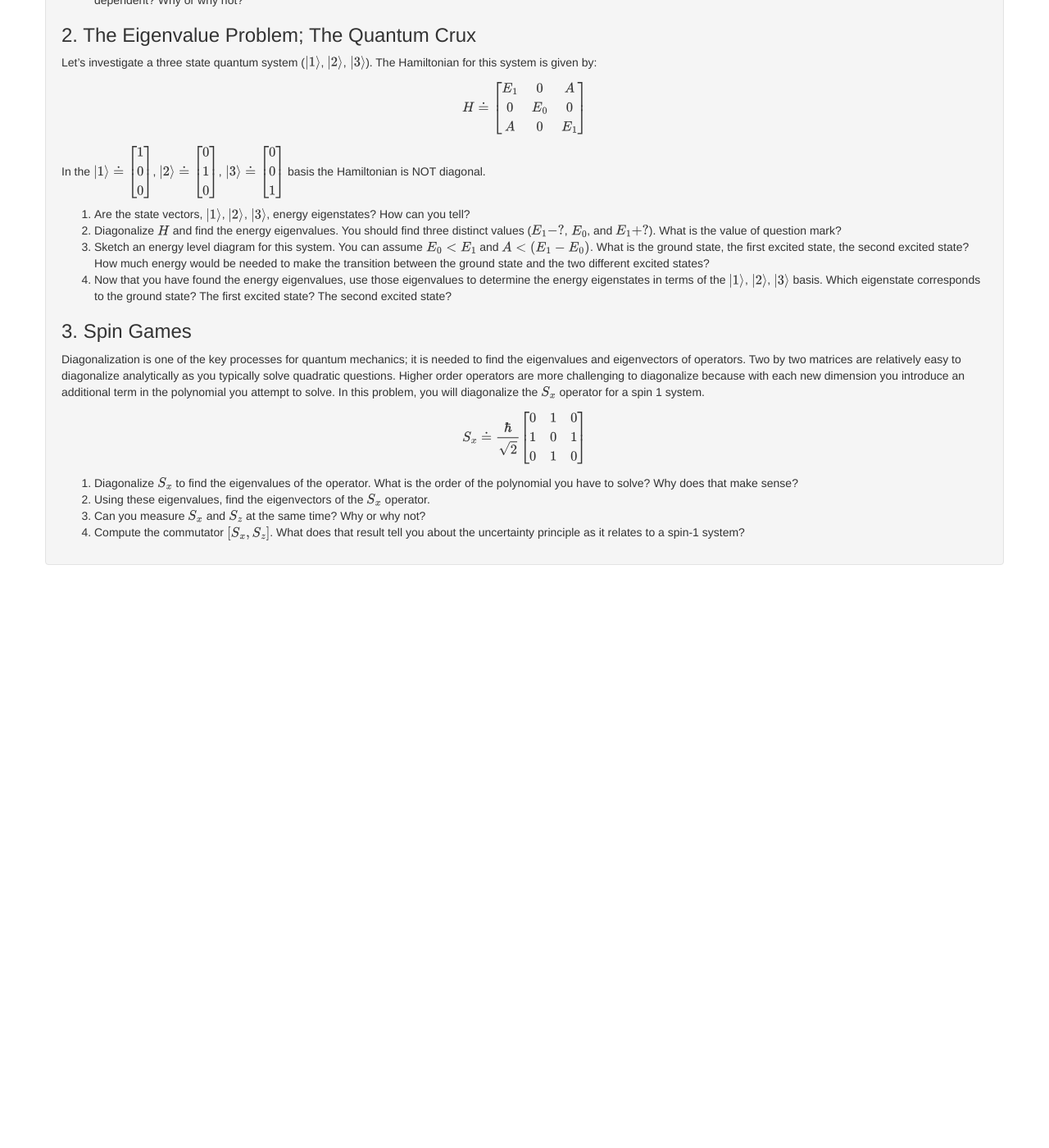
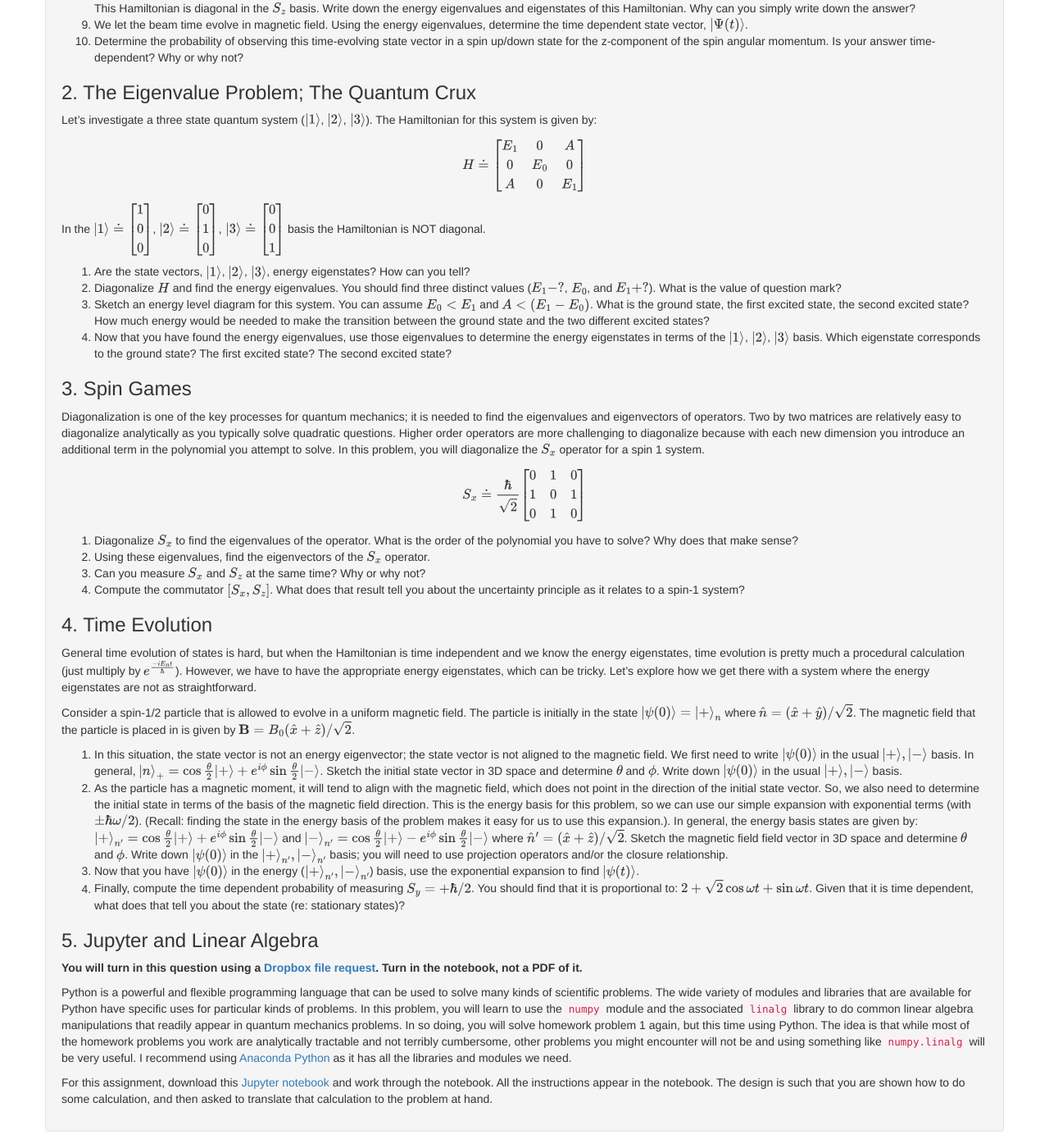
Before and after one commit to dannycab/phy472msu_s2021, a Jekyll site: the page built from assignments/homework1.md, in a window 1280 px wide and 1400 px high, scrolled down 664 px. Shown: the whole window at 82% size. Built offline with Jekyll 4.4.1, drawn with Linux system fonts in a browser that asks for light colours; before the commit the page ends 1373 px from its top, so only the background shows below that; some of the changed text lies outside the part shown.

Commit message:
completed homework 1

```diff
--- a/assignments/homework1.md
+++ b/assignments/homework1.md
@@ -3,6 +3,8 @@ layout: homework
 title: Homework 1 (Due Jan 29th)
 use_math: true
 ---
+
+This first homework set is meant to remind you of the main concepts from Quantum 1. It focuses on spin, operators, diagonalization and the formalism of kets and linear algebra. We will build on all of these tools and ideas this semester, so you should make sure you have these ideas down before next week. In addition, there's a couple computational problem that are meant to introduce you to the linear algebra package for Python.
 
 ### 1. Spin 1/2; let's goooo
 
@@ -42,3 +44,26 @@ $$S_x \doteq \dfrac{\hbar}{\sqrt{2}}\begin{bmatrix} 0 & 1 & 0 \cr 1 & 0 & 1 \cr
 2. Using these eigenvalues, find the eigenvectors of the $S_x$ operator.
 3. Can you measure $S_x$ and $S_z$ at the same time? Why or why not?
 4. Compute the commutator $[S_x,S_z]$. What does that result tell you about the uncertainty principle as it relates to a spin-1 system?
+
+### 4. Time Evolution
+
+General time evolution of states is hard, but when the Hamiltonian is time independent and we know the energy eigenstates, time evolution is pretty much a procedural calculation (just multiply by $e^\frac{-i E_n t}{\hbar}$). However, we have to have the appropriate energy eigenstates, which can be tricky. Let's explore how we get there with a system where the energy eigenstates are not as straightforward.
+
+Consider a spin-1/2 particle that is allowed to evolve in a uniform magnetic field. The particle is initially in the state $\ket{\psi(0)} = \ket{+}_n$ where $\hat{n} = (\hat{x}+\hat{y})/\sqrt{2}$. The magnetic field that the particle is placed in is given by $\mathbf{B} = B_0 (\hat{x}+\hat{z})/\sqrt{2}$.
+
+1. In this situation, the state vector is not an energy eigenvector; the state vector is not aligned to the magnetic field. We first need to write $\ket{\psi(0)}$ in the usual $\ket{+}, \ket{-}$ basis. In general, $\ket{n}_+ = \cos\frac{\theta}{2}\ket{+} + e^{i\phi}\sin\frac{\theta}{2}\ket{-}$. Sketch the initial state vector in 3D space and determine $\theta$ and $\phi$. Write down $\ket{\psi(0)}$ in the usual $\ket{+}, \ket{-}$ basis.
+2. As the particle has a magnetic moment, it will tend to align with the magnetic field, which does not point in the direction of the initial state vector. So, we also need to determine the initial state in terms of the basis of the magnetic field direction. This is the energy basis for this problem, so we can use our simple expansion with exponential terms (with $\pm \hbar \omega/2$). (Recall: finding the state in the energy basis of the problem makes it easy for us to use this expansion.). In general, the energy basis states are given by:
+$$\ket{+}_{n'} = \cos\frac{\theta}{2}\ket{+} + e^{i\phi}\sin\frac{\theta}{2}\ket{-}$$
+and
+$$\ket{-}_{n'} = \cos\frac{\theta}{2}\ket{+} - e^{i\phi}\sin\frac{\theta}{2}\ket{-}$$ where $\hat{n}' = (\hat{x}+\hat{z})/\sqrt{2}$. Sketch the magnetic field field vector in 3D space and determine $\theta$ and $\phi$.
+Write down $\ket{\psi(0)}$ in the $$\ket{+}_{n'}, \ket{-}_{n'}$$ basis; you will need to use projection operators and/or the closure relationship.
+3. Now that you have $\ket{\psi(0)}$ in the energy ($$\ket{+}_{n'}, \ket{-}_{n'}$$) basis, use the exponential expansion to find $\ket{\psi(t)}$.
+4. Finally, compute the time dependent probability of measuring $S_y = +\hbar/2$. You should find that it is proportional to: $2 + \sqrt{2}\cos\omega t + \sin \omega t$. Given that it is time dependent, what does that tell you about the state (re: stationary states)?
+
+### 5. Jupyter and Linear Algebra
+
+**You will turn in this question using a [Dropbox file request](https://www.dropbox.com/request/u3J2phx9zlkCZXfpzJaR). Turn in the notebook, not a PDF of it.**
+
+Python is a powerful and flexible programming language that can be used to solve many kinds of scientific problems. The wide variety of modules and libraries that are available for Python have specific uses for particular kinds of problems. In this problem, you will learn to use the `numpy` module and the associated `linalg` library to do common linear algebra manipulations that readily appear in quantum mechanics problems. In so doing, you will solve homework problem 1 again, but this time using Python. The idea is that while most of the homework problems you work are analytically tractable and not terribly cumbersome, other problems you might encounter will not be and using something like `numpy.linalg` will be very useful. I recommend using [Anaconda Python](https://www.anaconda.com/products/individual) as it has all the libraries and modules we need.
+
+For this assignment, download this [Jupyter notebook](./notebooks/Homework1_Problem5_STUDENT.ipynb) and work through the notebook. All the instructions appear in the notebook. The design is such that you are shown how to do some calculation, and then asked to translate that calculation to the problem at hand.
```
Also changed, not shown: assignments/index.md (+6 -1 lines), syllabus.md (+4 -4 lines), 2 other files.
